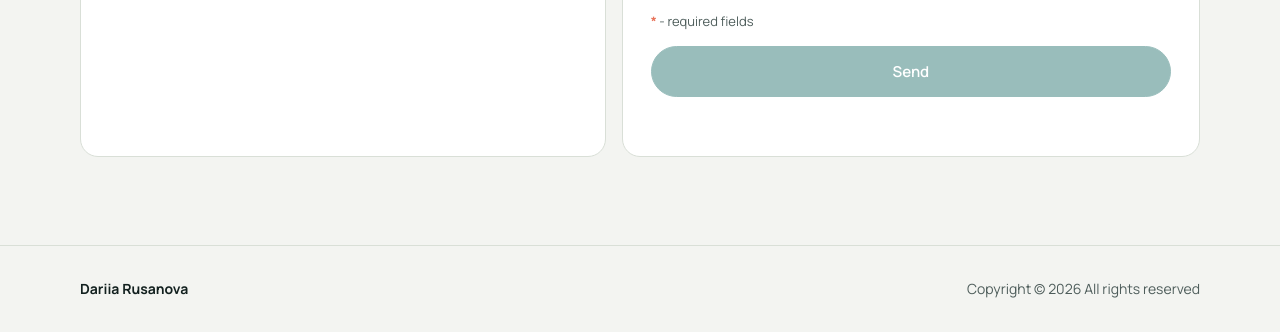
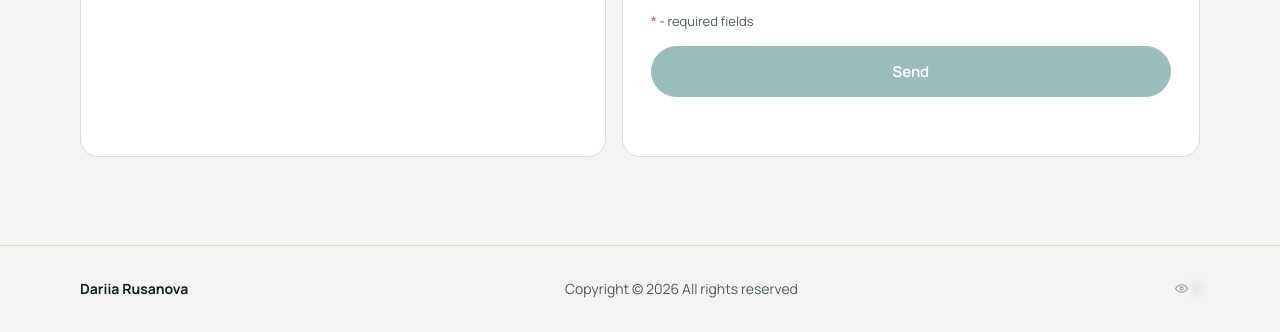
Before and after one commit to dariiarusanova/dariiarusanova.github.io, a plain HTML site: page en/index.html in a window 1280 px wide. Shown: the part 6175-6507 px from the top of the page. Drawn offline with Linux system fonts and the light colour scheme.

Commit message:
Счетчик просмотров: сумма по всем страницам вместо TOTAL (EN)

```diff
--- a/en/index.html
+++ b/en/index.html
@@ -675,13 +675,20 @@
     document.querySelectorAll('#projects .project').forEach(function(c,i){ if(i===0) c.classList.add('open');
       c.addEventListener('click',function(e){ if(e.target.closest('a')) return; c.classList.toggle('open'); }); }); })();
 </script>
+<script>window.goatcounter={path:function(){ return location.pathname; }};</script>
 <script data-goatcounter="https://dariiarusanova.goatcounter.com/count" async src="//gc.zgo.at/count.js"></script>
 <script>
   (function(){ var b=document.getElementById('gc-views'); if(!b) return;
-    fetch('https://dariiarusanova.goatcounter.com/counter/TOTAL.json')
-      .then(function(r){ if(!r.ok) throw 0; return r.json(); })
-      .then(function(d){ b.querySelector('.gc-n').textContent=d.count; b.hidden=false; })
-      .catch(function(){});
+    var base='https://dariiarusanova.goatcounter.com/counter/';
+    var paths=['/','/en/','/?v=2','/?v=3','/?v=4','/en/?v=4'];
+    Promise.all(paths.map(function(p){
+      return fetch(base+encodeURIComponent(p)+'.json')
+        .then(function(r){ return r.ok ? r.json() : {count:0}; })
+        .catch(function(){ return {count:0}; });
+    })).then(function(list){
+      var n=list.reduce(function(s,d){ return s+(parseInt(String(d.count).replace(/\D/g,''),10)||0); },0);
+      b.querySelector('.gc-n').textContent=n; b.hidden=false;
+    });
     b.addEventListener('click',function(){ b.classList.toggle('is-open'); }); })();
 </script>
 </body>
```
